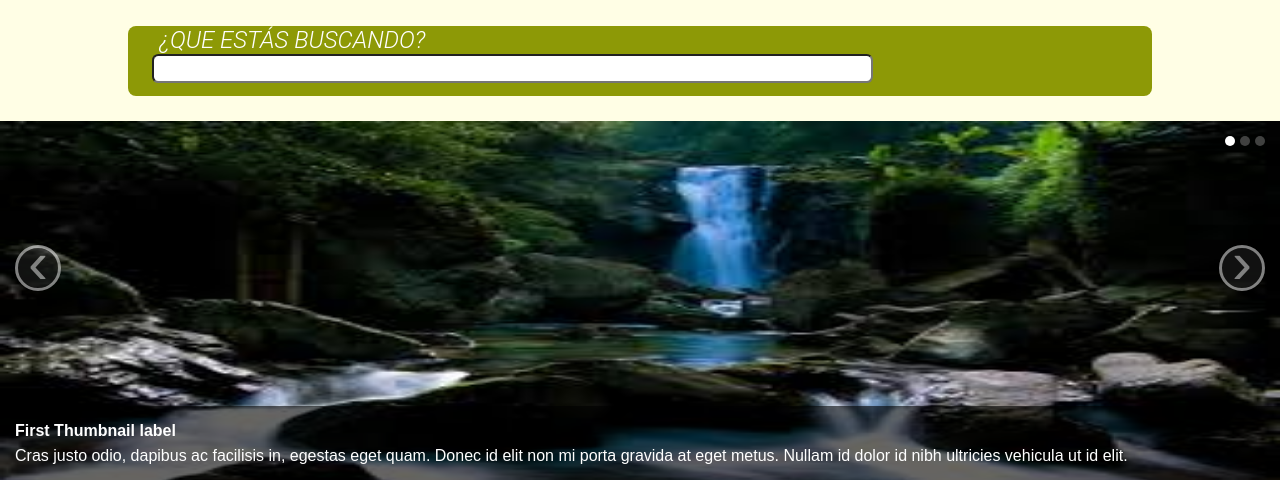
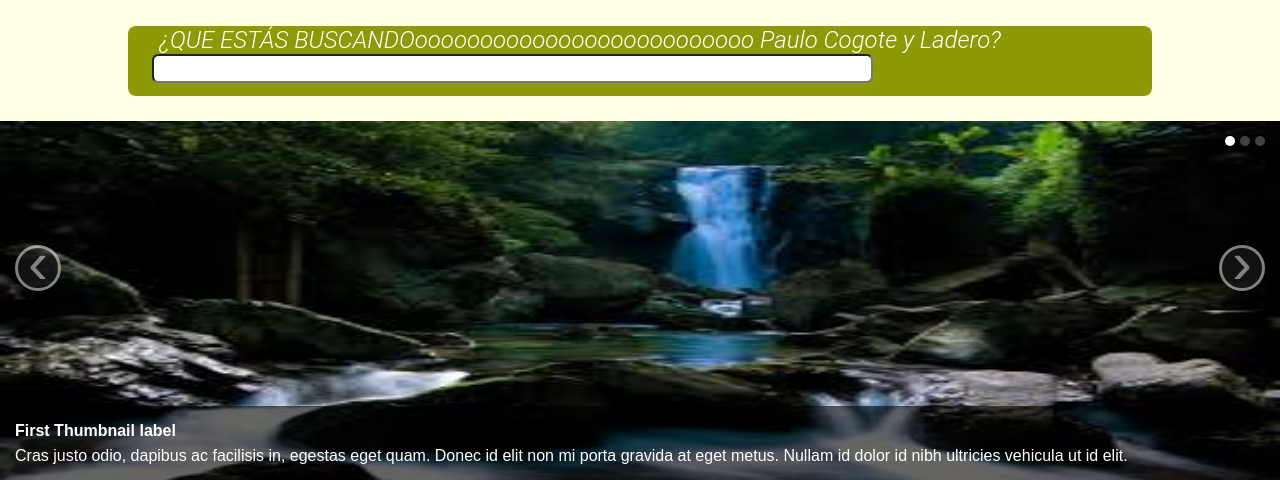
Before and after one commit to diegoduncan21/Neatics, a Python web app: template portal/templates/home.html in a window 1280 px wide. Shown: the part 280-760 px from the top of the page. Run offline with Jinja, Linux system fonts and the light colour scheme; the template is opened without the code that fills it, so the values that code supplies are empty; some libraries are stand-ins or nearby versions; some web fonts are replaced.

Commit message:
esto es una prueba

```diff
--- a/portal/templates/que-buscas.html
+++ b/portal/templates/que-buscas.html
@@ -1,6 +1,6 @@
 <div id="quebuscas">
 	<form id="queBuscas" action="#" method="">
-		<label for="">¿QUE ESTÁS BUSCANDO?</label><br>
+		<label for="">¿QUE ESTÁS BUSCANDOoooooooooooooooooooooooooo Paulo Cogote y Ladero?</label><br>
 		<input type="text"/>
 	</form>
 </div>
```
